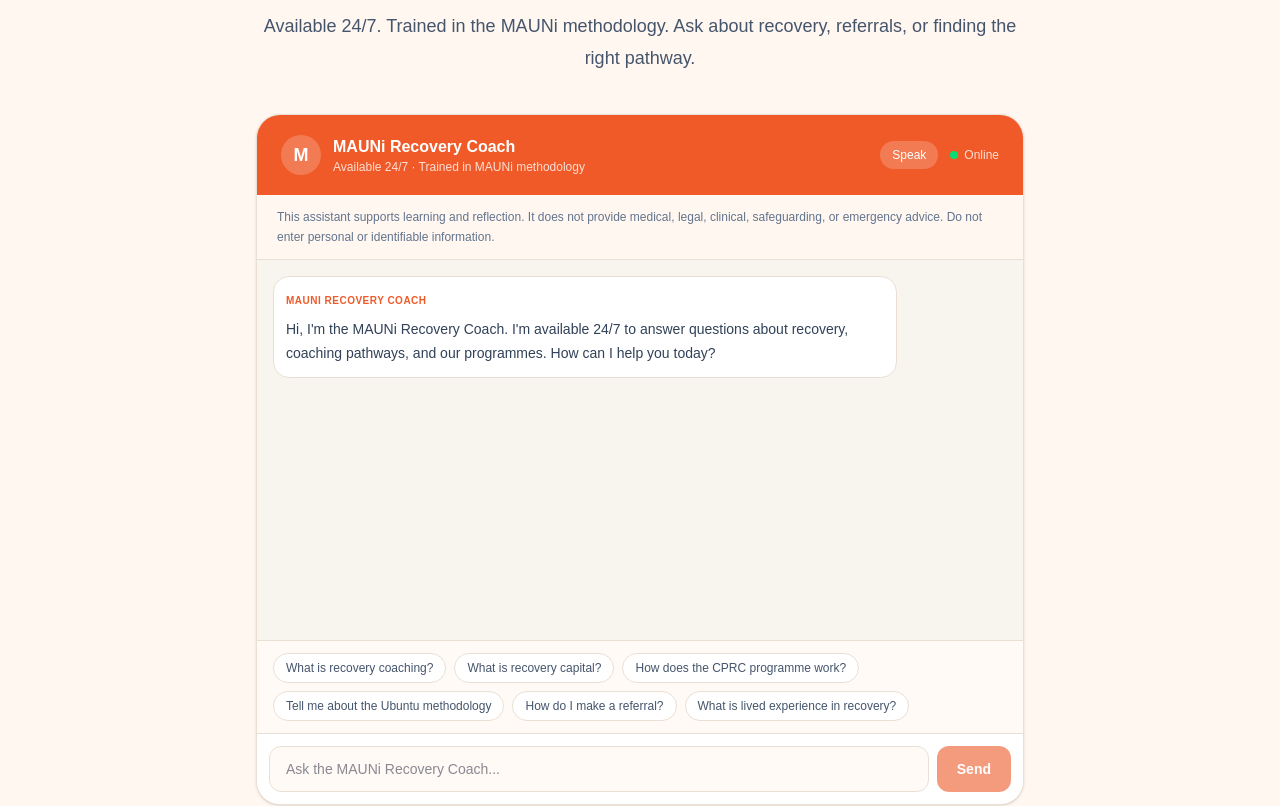
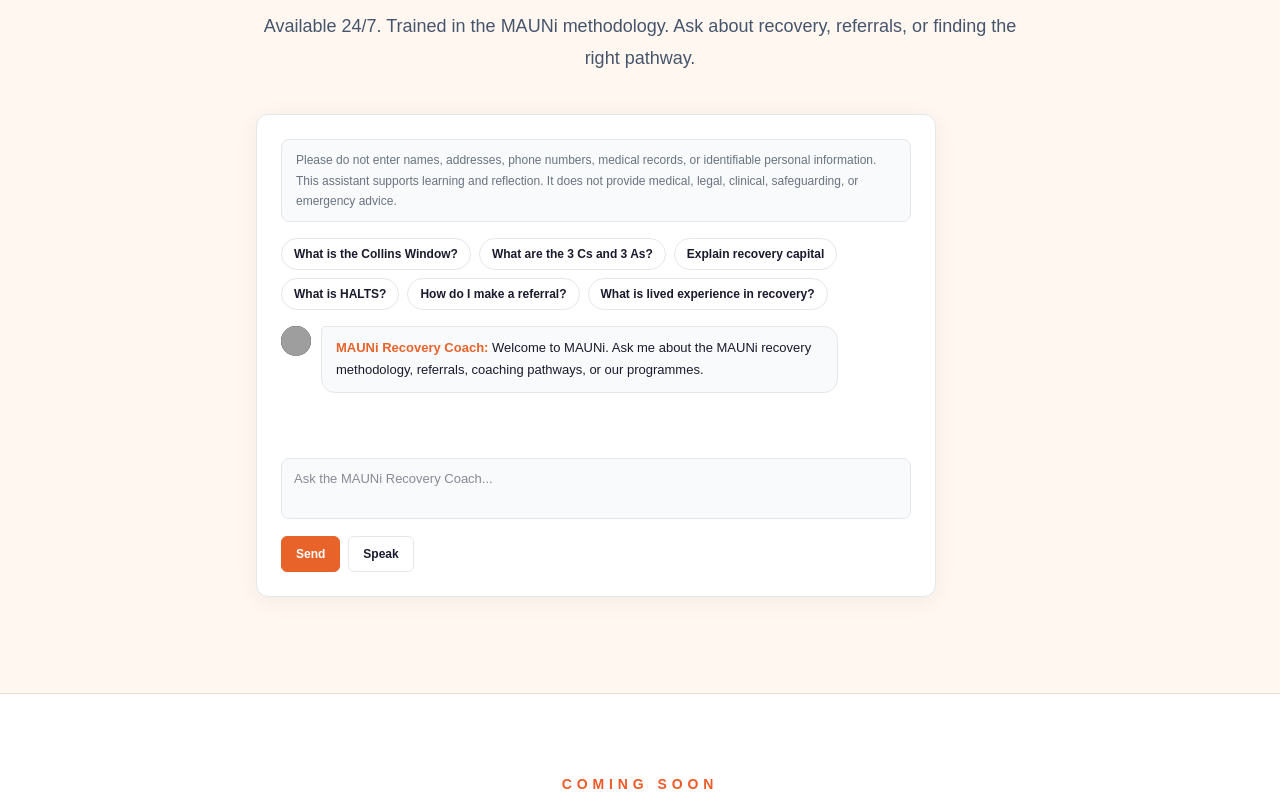
Before and after one commit to MAUNi-i/mauni-app, a Next.js app: page / in a window 1280 px wide. Shown: the part 2766-3572 px from the top of the page. Built offline with nearby package versions, Linux system fonts and the light colour scheme; grey boxes are pictures that could not be loaded.

Commit message:
feat: Harley St matching widget design with linkify and speak

```diff
--- a/components/MauniPublicChat.tsx
+++ b/components/MauniPublicChat.tsx
@@ -7,11 +7,11 @@
   content: string;
 };
 
-const PROMPTS = [
-  "What is recovery coaching?",
-  "What is recovery capital?",
-  "How does the CPRC programme work?",
-  "Tell me about the Ubuntu methodology",
+const QUICK_REPLIES = [
+  "What is the Collins Window?",
+  "What are the 3 Cs and 3 As?",
+  "Explain recovery capital",
+  "What is HALTS?",
   "How do I make a referral?",
   "What is lived experience in recovery?",
 ];
@@ -19,38 +19,31 @@
 function linkify(text: string) {
   const urlRegex = /(https?:\/\/[^\s]+)/g;
   const parts = text.split(urlRegex);
-  return parts.map((part, i) => {
-    if (/(https?:\/\/[^\s]+)/.test(part)) {
-      return (
-        <a key={i} href={part} target="_blank" rel="noopener noreferrer" className="text-[#f05a28] underline break-all hover:text-[#d94e20]">
+  return parts.map((part, i) =>
+    /(https?:\/\/[^\s]+)/.test(part) ? (
+      <a key={i} href={part} target="_blank" rel="noopener noreferrer" style={{ color: "#E8632A", textDecoration: "underline", wordBreak: "break-all" }}>
         {part}
       </a>
+    ) : part
   );
-    }
-    return part;
-  });
 }
 
 export default function MauniPublicChat() {
   const [input, setInput] = useState("");
   const [messages, setMessages] = useState<Message[]>([
-    {
-      role: "assistant",
-      content: "Hi, I'm the MAUNi Recovery Coach. I'm available 24/7 to answer questions about recovery, coaching pathways, and our programmes. How can I help you today?",
-    },
+    { role: "assistant", content: "Welcome to MAUNi. Ask me about the MAUNi recovery methodology, referrals, coaching pathways, or our programmes." },
   ]);
   const [loading, setLoading] = useState(false);
-  const [speaking, setSpeaking] = useState(false);
-  const bottomRef = useRef<HTMLDivElement>(null);
+  const msgsRef = useRef<HTMLDivElement>(null);
 
   useEffect(() => {
-    bottomRef.current?.scrollIntoView({ behavior: "smooth" });
+    if (msgsRef.current) msgsRef.current.scrollTop = msgsRef.current.scrollHeight;
   }, [messages, loading]);
 
   async function sendMessage(text?: string) {
     const userMessage = text || input;
-    if (!userMessage.trim()) return;
-    setMessages((current) => [...current, { role: "user", content: userMessage }]);
+    if (!userMessage.trim() || loading) return;
+    setMessages((c) => [...c, { role: "user", content: userMessage }]);
     setInput("");
     setLoading(true);
     try {
@@ -60,97 +53,102 @@
         body: JSON.stringify({ message: userMessage, assistant: "recovery" }),
       });
       const data = await response.json();
-      setMessages((current) => [...current, {
-        role: "assistant",
-        content: response.ok ? data.reply : (data.error || "Something went wrong."),
-      }]);
+      setMessages((c) => [...c, { role: "assistant", content: response.ok ? data.reply : (data.error || "Something went wrong.") }]);
     } catch {
-      setMessages((current) => [...current, {
-        role: "assistant",
-        content: "I could not connect right now. Please try again.",
-      }]);
+      setMessages((c) => [...c, { role: "assistant", content: "I could not connect right now. Please try again or contact david@uact.co.uk directly." }]);
     } finally {
       setLoading(false);
     }
   }
 
+  const styles: Record<string, React.CSSProperties> = {
+    card: { maxWidth: 680, background: "white", border: "0.5px solid #E5E7EB", borderRadius: 12, padding: 24, boxShadow: "0 4px 24px rgba(0,0,0,0.06)", fontFamily: "'Nunito', sans-serif" },
+    disclaimer: { fontSize: 12, lineHeight: 1.7, color: "#6B7280", background: "#F8FAFB", border: "0.5px solid #E5E7EB", borderRadius: 8, padding: "10px 14px", marginBottom: 16 },
+    quickPrompts: { display: "flex", flexWrap: "wrap" as const, gap: 8, marginBottom: 16 },
+    qrBtn: { fontFamily: "'Nunito', sans-serif", fontSize: 12, fontWeight: 700, padding: "6px 12px", border: "0.5px solid #E5E7EB", borderRadius: 20, background: "white", color: "#1A1A2E", cursor: "pointer" },
+    chat: { minHeight: 120, maxHeight: 280, overflowY: "auto" as const, marginBottom: 12, display: "flex", flexDirection: "column" as const, gap: 10 },
+    msgWrapper: { display: "flex", gap: 10, alignItems: "flex-start" },
+    msgWrapperUser: { display: "flex", flexDirection: "row-reverse" as const, gap: 10, alignItems: "flex-start" },
+    avatar: { width: 30, height: 30, borderRadius: "50%", overflow: "hidden", flexShrink: 0, background: "#1A1A2E", display: "flex", alignItems: "center", justifyContent: "center" },
+    avatarUser: { width: 30, height: 30, borderRadius: "50%", flexShrink: 0, background: "#E8632A", display: "flex", alignItems: "center", justifyContent: "center", color: "white", fontSize: 11, fontWeight: 700 },
+    bubbleAssistant: { background: "#F8FAFB", border: "1px solid #E5E7EB", borderRadius: "4px 14px 14px 14px", padding: "10px 14px", fontSize: 13, lineHeight: 1.7, color: "#1A1A2E", maxWidth: "82%" },
+    bubbleUser: { background: "#1A1A2E", border: "1px solid #1A1A2E", borderRadius: "14px 4px 14px 14px", padding: "10px 14px", fontSize: 13, lineHeight: 1.7, color: "white", maxWidth: "82%" },
+    textarea: { width: "100%", fontFamily: "'Nunito', sans-serif", fontSize: 13, color: "#1A1A2E", border: "0.5px solid #E5E7EB", borderRadius: 8, padding: "10px 12px", resize: "none" as const, outline: "none", background: "#F8FAFB", lineHeight: 1.5, minHeight: 60, marginBottom: 10 },
+    sendRow: { display: "flex", flexWrap: "wrap" as const, gap: 8, alignItems: "center" },
+    sendBtn: { fontFamily: "'Nunito', sans-serif", fontSize: 12, fontWeight: 700, padding: "8px 14px", border: "0.5px solid #E8632A", borderRadius: 6, background: "#E8632A", color: "white", cursor: "pointer" },
+    speakBtn: { fontFamily: "'Nunito', sans-serif", fontSize: 12, fontWeight: 700, padding: "8px 14px", border: "0.5px solid #E5E7EB", borderRadius: 6, background: "white", color: "#1A1A2E", cursor: "pointer" },
+  };
+
   function speakLast() {
-    const lastAssistant = [...messages].reverse().find(m => m.role === "assistant");
-    if (!lastAssistant || !window.speechSynthesis) return;
+    const last = [...messages].reverse().find(m => m.role === "assistant");
+    if (!last || !window.speechSynthesis) return;
     window.speechSynthesis.cancel();
-    if (speaking) { setSpeaking(false); return; }
-    const utterance = new SpeechSynthesisUtterance(lastAssistant.content);
-    utterance.lang = "en-GB";
-    utterance.rate = 0.95;
-    utterance.onend = () => setSpeaking(false);
-    setSpeaking(true);
-    window.speechSynthesis.speak(utterance);
+    const u = new SpeechSynthesisUtterance(last.content);
+    u.lang = "en-GB";
+    u.rate = 0.95;
+    window.speechSynthesis.speak(u);
   }
 
   return (
-    <div className="rounded-3xl border border-[#eadfd5] bg-white shadow-sm overflow-hidden">
-      <div className="bg-[#f05a28] px-6 py-5">
-        <div className="flex items-center gap-3">
-          <div className="flex h-10 w-10 items-center justify-center rounded-full bg-white/20 text-white font-bold text-lg">M</div>
-          <div>
-            <p className="font-bold text-white">MAUNi Recovery Coach</p>
-            <p className="text-xs text-white/80">Available 24/7 · Trained in MAUNi methodology</p>
-          </div>
-          <div className="ml-auto flex items-center gap-3">
-            <button onClick={speakLast} className="flex items-center gap-1.5 rounded-full bg-white/20 px-3 py-1.5 text-xs text-white hover:bg-white/30 transition-colors">
-              {speaking ? "Stop" : "Speak"}
-            </button>
-            <div className="flex items-center gap-1.5">
-              <div className="h-2 w-2 rounded-full bg-green-400" />
-              <span className="text-xs text-white/80">Online</span>
-            </div>
-          </div>
-        </div>
+    <div style={styles.card}>
+      <div style={styles.disclaimer}>
+        Please do not enter names, addresses, phone numbers, medical records, or identifiable personal information. This assistant supports learning and reflection. It does not provide medical, legal, clinical, safeguarding, or emergency advice.
       </div>
 
-      <div className="border-b border-[#eadfd5] bg-[#fff7f0] px-5 py-3">
-        <p className="text-xs text-slate-500 leading-5">This assistant supports learning and reflection. It does not provide medical, legal, clinical, safeguarding, or emergency advice. Do not enter personal or identifiable information.</p>
-      </div>
-
-      <div className="h-[380px] overflow-y-auto bg-[#f8f5ef] p-4 space-y-3">
-        {messages.map((message, index) => (
-          <div key={index} className={message.role === "user"
-            ? "ml-auto max-w-[85%] rounded-2xl bg-[#f05a28] p-3 text-sm leading-6 text-white"
-            : "mr-auto max-w-[85%] rounded-2xl border border-[#eadfd5] bg-white p-3 text-sm leading-6 text-slate-700"
-          }>
-            {message.role === "assistant" && (
-              <p className="text-[10px] font-bold uppercase tracking-wider text-[#f05a28] mb-1">MAUNi Recovery Coach</p>
-            )}
-            <span>{message.role === "assistant" ? linkify(message.content) : message.content}</span>
-          </div>
-        ))}
-        {loading && (
-          <div className="mr-auto max-w-[85%] rounded-2xl border border-[#eadfd5] bg-white p-3 text-sm text-slate-500">
-            <p className="text-[10px] font-bold uppercase tracking-wider text-[#f05a28] mb-1">MAUNi Recovery Coach</p>
-            Thinking...
-          </div>
-        )}
-        <div ref={bottomRef} />
-      </div>
-
-      <div className="border-t border-[#eadfd5] bg-[#fffaf5] px-4 py-3 flex gap-2 flex-wrap">
-        {PROMPTS.map((prompt) => (
-          <button key={prompt} onClick={() => sendMessage(prompt)} disabled={loading} className="rounded-full border border-[#eadfd5] bg-white px-3 py-1.5 text-xs text-slate-600 hover:border-[#f05a28] hover:text-[#f05a28] transition-colors disabled:opacity-50">
-            {prompt}
+      <div style={styles.quickPrompts}>
+        {QUICK_REPLIES.map((q) => (
+          <button key={q} style={styles.qrBtn} onClick={() => sendMessage(q)} disabled={loading}
+            onMouseEnter={e => { (e.target as HTMLButtonElement).style.borderColor = "#E8632A"; (e.target as HTMLButtonElement).style.color = "#E8632A"; }}
+            onMouseLeave={e => { (e.target as HTMLButtonElement).style.borderColor = "#E5E7EB"; (e.target as HTMLButtonElement).style.color = "#1A1A2E"; }}>
+            {q}
           </button>
         ))}
       </div>
 
-      <div className="flex gap-2 border-t border-[#eadfd5] bg-white p-3">
-        <input
+      <div style={styles.chat} ref={msgsRef}>
+        {messages.map((msg, i) => (
+          <div key={i} style={msg.role === "user" ? styles.msgWrapperUser : styles.msgWrapper}>
+            {msg.role === "assistant" ? (
+              <div style={styles.avatar}>
+                <img src="https://mauni.app/wp-content/uploads/2023/03/cropped-m-270x270.jpg" alt="MAUNi" style={{ width: "100%", height: "100%", objectFit: "cover" }} />
+              </div>
+            ) : (
+              <div style={styles.avatarUser}>You</div>
+            )}
+            <div style={msg.role === "user" ? styles.bubbleUser : styles.bubbleAssistant}>
+              {msg.role === "assistant" ? (
+                <><span style={{ color: "#E8632A", fontWeight: 700 }}>MAUNi Recovery Coach: </span>{linkify(msg.content)}</>
+              ) : msg.content}
+            </div>
+          </div>
+        ))}
+        {loading && (
+          <div style={styles.msgWrapper}>
+            <div style={styles.avatar}>
+              <img src="https://mauni.app/wp-content/uploads/2023/03/cropped-m-270x270.jpg" alt="MAUNi" style={{ width: "100%", height: "100%", objectFit: "cover" }} />
+            </div>
+            <div style={styles.bubbleAssistant}>
+              <span style={{ color: "#E8632A", fontWeight: 700 }}>MAUNi Recovery Coach: </span>Thinking...
+            </div>
+          </div>
+        )}
+      </div>
+
+      <textarea
+        style={styles.textarea}
         value={input}
         onChange={(e) => setInput(e.target.value)}
-          onKeyDown={(e) => { if (e.key === "Enter") sendMessage(); }}
+        onKeyDown={(e) => { if (e.key === "Enter" && !e.shiftKey) { e.preventDefault(); sendMessage(); } }}
         placeholder="Ask the MAUNi Recovery Coach..."
-          className="flex-1 rounded-xl border border-[#eadfd5] bg-[#fffaf5] px-4 py-3 text-sm outline-none focus:border-[#f05a28]"
+        rows={2}
       />
-        <button onClick={() => sendMessage()} disabled={loading || !input.trim()} className="rounded-xl bg-[#f05a28] px-5 py-3 text-sm font-semibold text-white disabled:opacity-60 hover:bg-[#d94e20]">
-          Send
+
+      <div style={styles.sendRow}>
+        <button style={styles.sendBtn} onClick={() => sendMessage()} disabled={loading}>
+          {loading ? "Sending..." : "Send"}
+        </button>
+        <button style={styles.speakBtn} onClick={speakLast}>
+          Speak
         </button>
       </div>
     </div>
```
Lines whose indentation alone changed are shown as unchanged.
